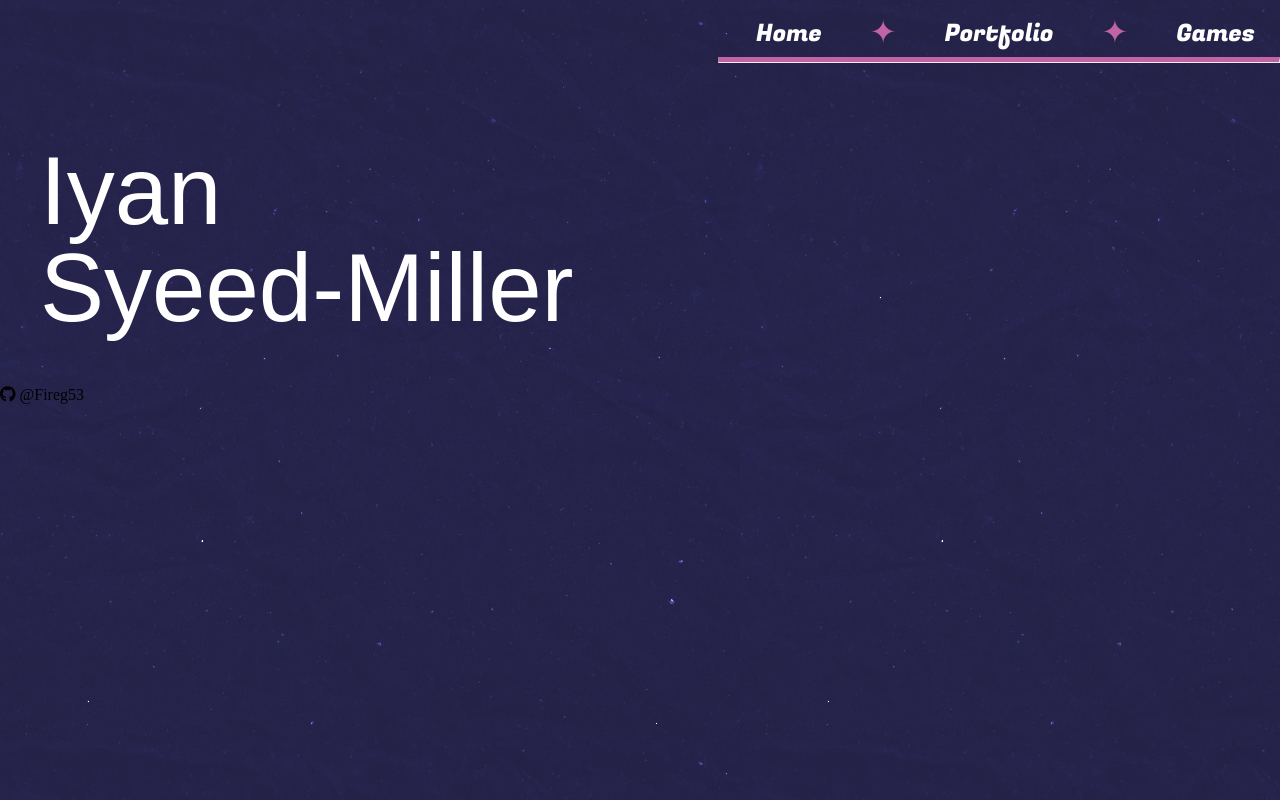
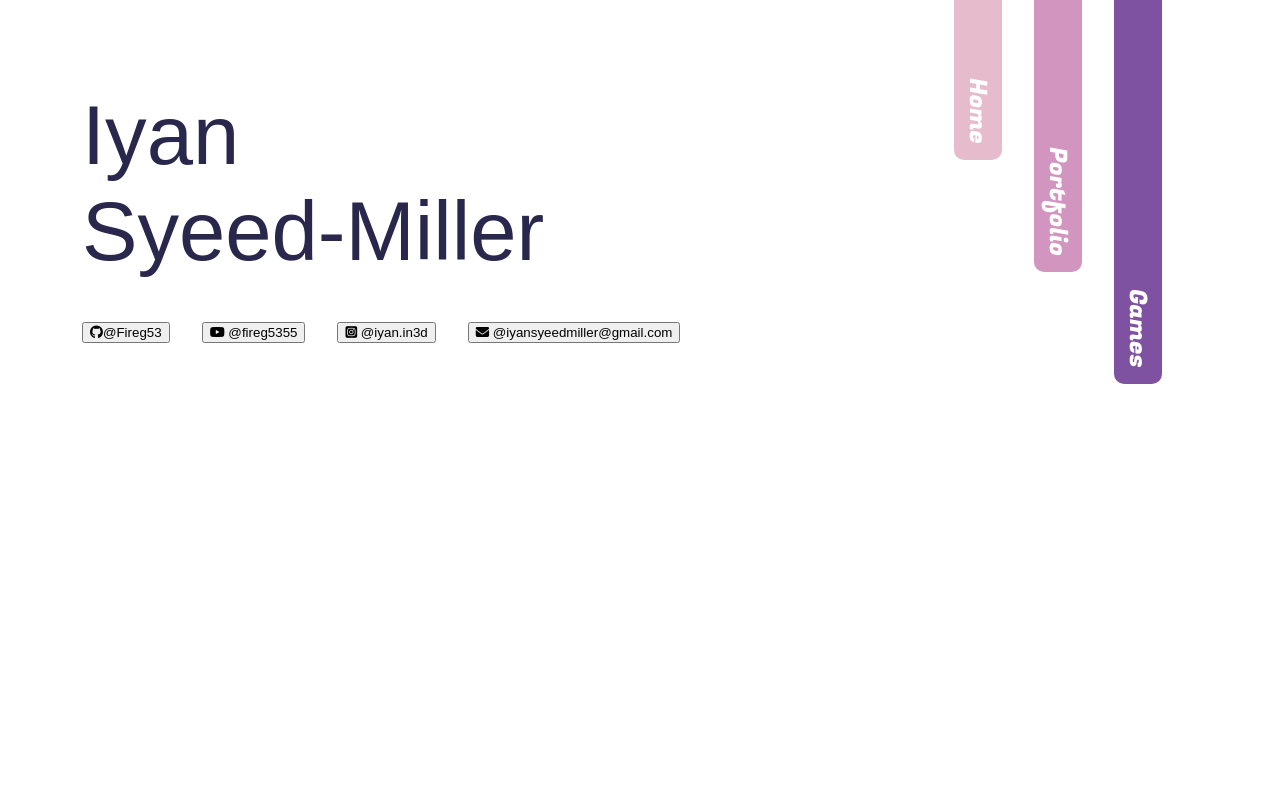
Before and after one commit to Fireg53/Fireg53.github.io, a SvelteKit app in the folder namesake/: page / in a window 1280 px wide. Built offline with nearby package versions, Linux system fonts and the light colour scheme; a web font is replaced by a local one.

Commit message:
restyled main page

```diff
--- a/namesake/src/app.html
+++ b/namesake/src/app.html
@@ -17,7 +17,7 @@
 
 <style>
 	body{
-		background-color: #29274C;
-		background-image: url("paper(1).png");
+		background-color: white;
+		/*background-image: url("paper(1).png")*/;
 	}
 </style>
--- a/namesake/src/routes/+layout.svelte
+++ b/namesake/src/routes/+layout.svelte
@@ -3,38 +3,63 @@
 </script>
 
 <nav>
-   <div id='links'>
+    <div class='bar short'>
       <a href="/">Home</a>
-      <p>✦</p>
+    </div>
+    <div class='bar med'>
       <a href="/portfolio">Portfolio</a>
-      <p>✦</p>
+    </div>
+    <div class='bar long'>
       <a href="/games">Games</a>
-   </div>
-   <hr>
+    </div>
 </nav>
 
-{@render children()}
+<div style="padding:20px">
+    {@render children()}
+</div>
 
 <style>
  nav{
     /*border-style: dashed;
     border-color: red;*/
+    position: absolute;
+    left: 73%;
     font-family: "Fugaz One", sans-serif;
     font-weight: 400;
     font-style: normal;
     font-size: x-large;
+    writing-mode: vertical-rl;
+    display: flex;
+    flex-direction: column-reverse;
+    align-items: left;
+    justify-content: right;
+    row-gap: 2rem;
+    margin-right: 1.2rem;
+    margin-left: 1.2rem;
+    margin-bottom: 1.2rem;
  }
 
- #links{
-    display: flex;
-    align-items: center;
-    justify-content: right;
-    column-gap: 3rem;
-    margin-top: 10px;
-    margin-right: 25px;
-    margin-left: 25px;
-    /*box-shadow: inset 0 -4px;*/
+ .bar{
+    border-radius: 0px 0px 10px 10px;
+    text-align: right;
+    align-content: center;
+    width: 3rem;
  }
+
+ .short{
+    background-color: #E6BCCD;
+    height: 10rem;
+ }
+
+ .med{
+    background-color: #D295BF;
+    height: 17rem;
+ }
+ .long{
+    background-color: #7E52A0;
+    height: 24rem;
+ }
+
  hr{
    width: 35rem;
    margin-right: 0px;
@@ -44,6 +69,8 @@
  a{
     text-decoration: none;
     color: white;
+    margin-bottom: 1rem;
+
  }
  p{
     color: #C163A4;
--- a/namesake/src/routes/+page.svelte
+++ b/namesake/src/routes/+page.svelte
@@ -1,13 +1,22 @@
 <br>
 <br>
-<h1>Iyan</h1>
-<h1>Syeed-Miller</h1>
+<header>
+	<h1>Iyan</h1>
+	<h1>Syeed-Miller</h1>
+</header>
 <br>
-<div id=bars>
-	<div class="bar"><span class="long"></span><i class="fab fa-github"></i> <span>@Fireg53</span></div>
-	<div class="bar med"></div>
-	<div class="bar short"></div>
+<div class="links">
+	<button><i class="fab fa-github"></i><span>@Fireg53</span></button>
+	<button><i class="fab fa-youtube"></i> <span>@fireg5355</span></button>
+	<button><i class="fab fa-square-instagram"></i> <span>@iyan.in3d</span></button>
+	<button><i class="fas fa-envelope"></i> <span>@iyansyeedmiller@gmail.com</span></button>
 </div>
+<div class="resume">
+</div>
+
+
+
+
 <style>
 	h1{
 		font-family: "Climate Crisis", sans-serif;
@@ -16,9 +25,20 @@
 		font-style: normal;
 		font-variation-settings:
 			"YEAR" 1979;
-		color: white;
-		font-size: 6rem;
+		color: #29274C;
+		font-size: 6.5vw;
 		line-height: 2rem;
-		margin-left: 40px;
+		margin-left: 5%;
+		margin-right: 10%;
+		margin-top: 4rem;
+	}
+	.links{
+		display: flex;
+		column-gap: 2rem;
+		color: #29274C;
+		margin-left: 5%;
+	}
+	button{
+		/**/
 	}
 </style>
```
Also changed, not shown: 1 other file (tests, documents, lock files or other folders).
